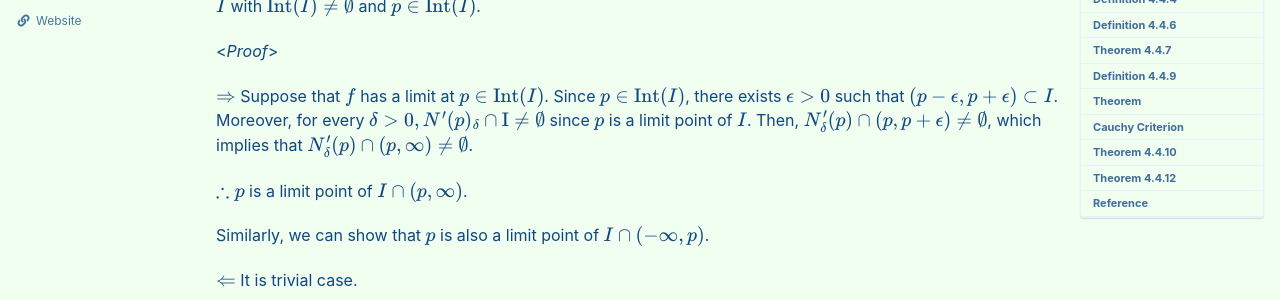
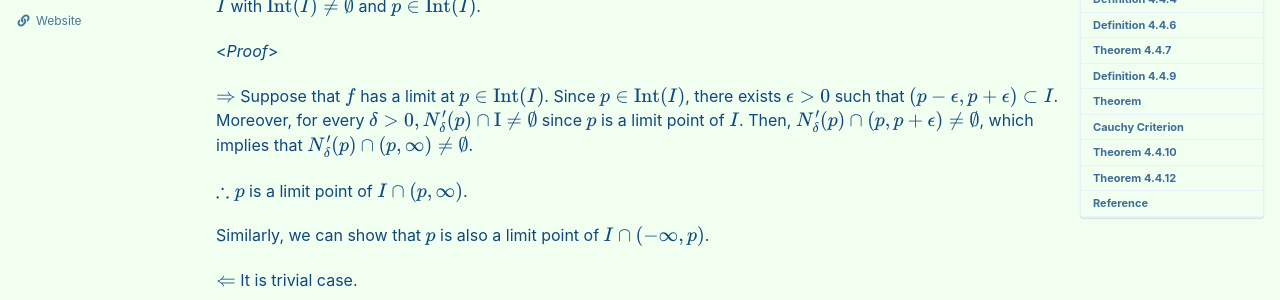
Before and after one commit to seanie12/blog, a Jekyll site: the page built from _posts/2021-03-06-monotone-discontinuity.md, in a window 1280 px wide and 900 px high, scrolled down 593 px. Shown: the part 153-453 px from the top of the window. Built offline with Jekyll 4.4.1, drawn with Linux system fonts in a browser that asks for light colours; cached includes are drawn as plain includes; formulas are drawn with MathJax 3.

```diff
--- a/_posts/2021-03-06-monotone-discontinuity.md
+++ b/_posts/2021-03-06-monotone-discontinuity.md
@@ -59,7 +59,7 @@ Since $p\in E^\prime$ does not imply $p$ is a limit point of $E\cap (p, \infty)$
 
 <*Proof*>
 
-$\Rightarrow$ Suppose that $f$ has a limit at $p\in\text{Int}(I)$. Since $p\in\text{Int}(I)$, there exists $\epsilon>0$ such that $(p-\epsilon, p+\epsilon)\subset I$. Moreover, for every $$\delta >0, N^\prime(p)_\delta \cap \text{I}\neq\emptyset$$ since $p$ is a limit point of $I$. Then, $N^\prime_\delta (p) \cap (p, p+\epsilon)\neq\emptyset$, which implies that $N^\prime_\delta(p)\cap (p, \infty)\neq \emptyset$.
+$\Rightarrow$ Suppose that $f$ has a limit at $p\in\text{Int}(I)$. Since $p\in\text{Int}(I)$, there exists $\epsilon>0$ such that $(p-\epsilon, p+\epsilon)\subset I$. Moreover, for every $\delta >0, N_\delta^\prime(p) \cap \text{I}\neq\emptyset$ since $p$ is a limit point of $I$. Then, $N^\prime_\delta (p) \cap (p, p+\epsilon)\neq\emptyset$, which implies that $N^\prime_\delta(p)\cap (p, \infty)\neq \emptyset$.
 
 $\therefore p$ is a limit point of $I\cap (p,\infty)$.
 
@@ -169,6 +169,7 @@ I(x) = \begin{cases}0 \quad (x<0)\\
 $$
 
 Then
+
 $$
 \begin{align*}
 I_a (x) := I(x-a) = \begin{cases}
```
